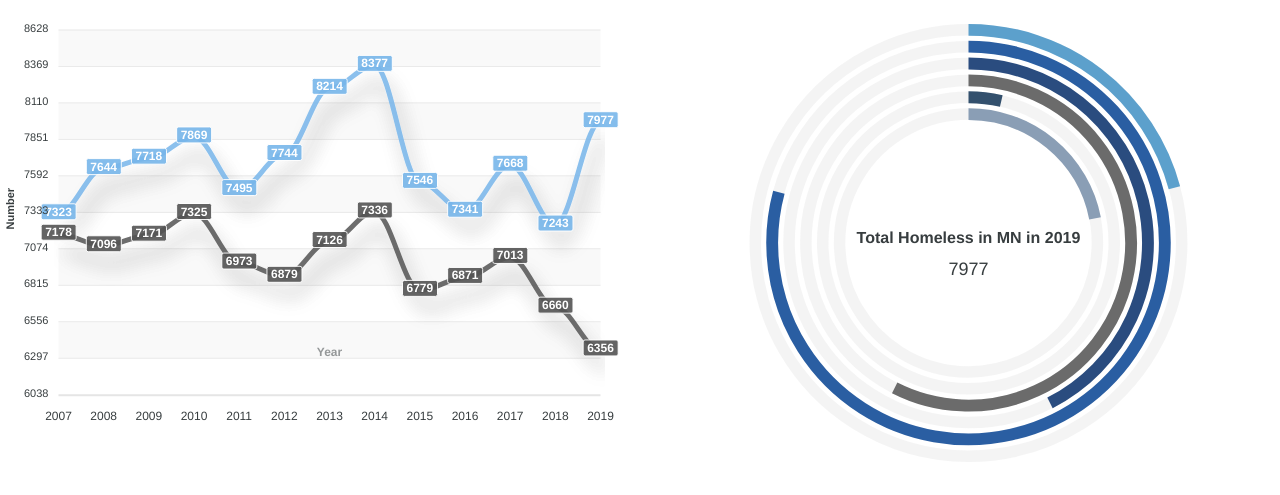
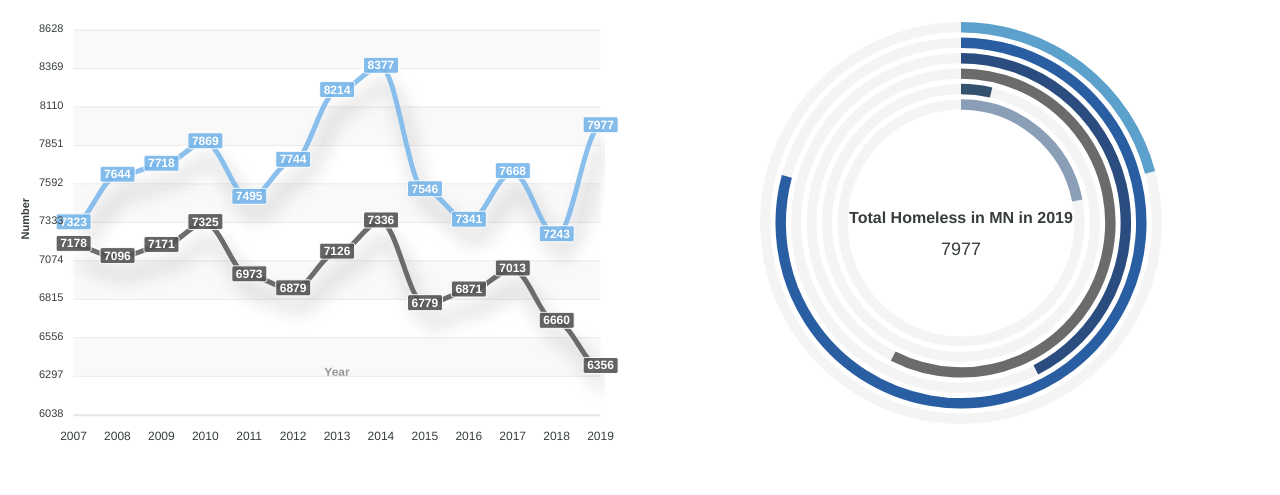
Before and after one commit to BarryTik/Homelessness-In-USA, a Flask app: page / in a window 1280 px wide. Shown: the part 465-960 px from the top of the page. Before the commit the page ends 911 px from the top, so only its background shows below. Run offline with Flask 2, Linux system fonts and the light colour scheme; data comes from the database, SQL or seed files in the repository; some libraries are stand-ins or nearby versions.

Commit message:
added more instructions and modified sizing

```diff
--- a/static/css/style.css
+++ b/static/css/style.css
@@ -134,3 +134,11 @@ h1 {
   margin: 0;
   font-size: 16px;
 }
+
+#lineChart {
+  height: 480px;
+}
+
+#radialChart{
+  height: 480px;
+}
--- a/static/js/logic.js
+++ b/static/js/logic.js
@@ -134,7 +134,7 @@ function initializeLineChart(state){
       }
   ],
       chart: {
-      height: 460,
+      height: '100%',
       type: 'line',
       dropShadow: {
       enabled: true,
@@ -218,7 +218,7 @@ function initializeRadialChart(state,year){
       series: [percentUnsheltered, percentSheltered, percentInFamilies, percentIndivuals, percentVeteran, percentChronic],
       chart: {
 
-      height: 520,
+      height: '100%',
       type: 'radialBar',
     },
     plotOptions: {
--- a/templates/index.html
+++ b/templates/index.html
@@ -59,7 +59,7 @@
   </head>
   <body>
 
-
+    <div class="container-fluid">
       <!-- The div where we will inject our map -->
       <div class="row">
         <div class="col-sm-6 col-md-6">
@@ -69,17 +69,10 @@
             <div class="leaflet-top leaflet-right"></div>
             <div class="info leaflet-control"></div>
         </div>
-      <!-- <div class="col-md-2">
-        <div class="well">
-          <h4>Choose a State:</h4>
-          <select id="selDataset"onchange="optionChanged()"></select>
-          <br>
-          <h4>Choose a Year:</h4>
-          <select id="selYear"onchange="optionChanged()"></select>
-        </div>
-      </div> -->
+
         <div class="col-md-6">
           <h3>To explore this dashboard select a year on the map and click on a state.</h3>
+          <h4 class="text-center">Mouse over the line chart and radial chart for more information.</h4>
           <div class="about">
             <a href="/about">More About This Dashboard</a>
           </div>
@@ -87,7 +80,9 @@
           <div class="text2 text-center"></div>
         </div>
       </div>
+    <!-- </div>
 
+    <div class="container-fluid"> -->
       <div class="row">
         <div class="col-md-6">
           <div id="lineChart">
@@ -97,6 +92,7 @@
         <div class="col-md-6">
           <div id="radialChart">
             <div id="radial"></div>
+          </div>
         </div>
       </div>
     </div>
```
Lines whose indentation alone changed are shown as unchanged.
